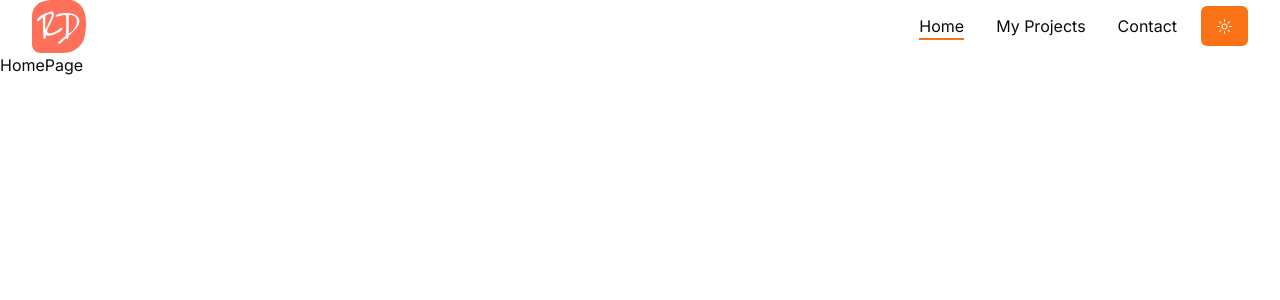
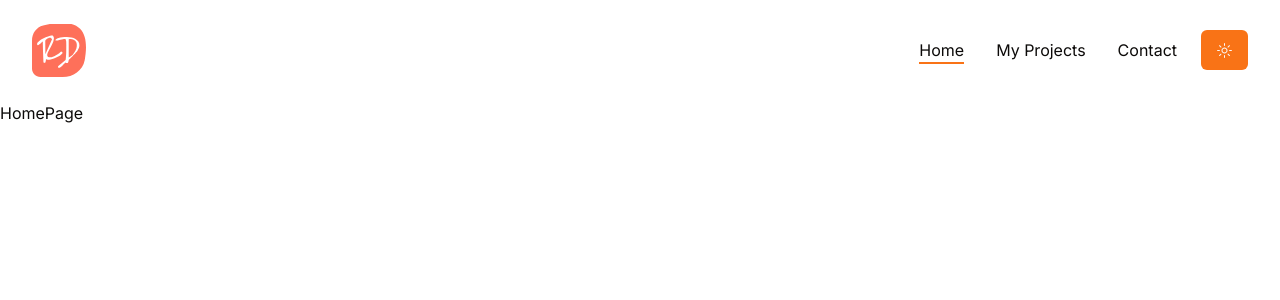
Before and after one commit to Amirshoeibiomrani/portfolio-in-2025, a Next.js app: page / in a window 1280 px wide. Shown: the top 300 px of the page. Built offline with nearby package versions, Linux system fonts and the light colour scheme.

Commit message:
Update header

```diff
--- a/components/Header.jsx
+++ b/components/Header.jsx
@@ -5,11 +5,25 @@
 import  Logo  from './Logo'
 import  MobileNav  from './MobileNav'
 import  Navbar  from './Navbar'
+import { usePathname } from 'next/navigation'
+import { useEffect, useState } from 'react'
 
 
 function Header() {
+  const [header, setHeader]= useState(false)
+  const pathname=usePathname()
+
+  useEffect(()=>{
+    const scrollYPos=window.addEventListener("scroll",()=>{
+      window.scrollY > 50? setHeader(true): setHeader(false)
+    })
+
+    // remove event
+    return ()=> window.removeEventListener("scroll",scrollYPos)
+  })
+
   return (
-    <header>
+    <header className ={`${header ? 'py-4 bg-white shadow-lg dark:bg-accent ' : 'py-6 dark:bg-transparent' }  sticky top-0 z-30 transition-all`} >
       <div className="container mx-auto">
         <div className="flex justify-between items-center">
       <Logo />
--- a/components/Navbar.jsx
+++ b/components/Navbar.jsx
@@ -12,7 +12,7 @@
 ]
 
 
- const Navbar = ({containerStyles, linkStyles, underlineStyles}) => {
+ const Navbar = ({containerStyles, linkStyles, underlineStyles})  => {
     const path = usePathname()
 
   return (
```
